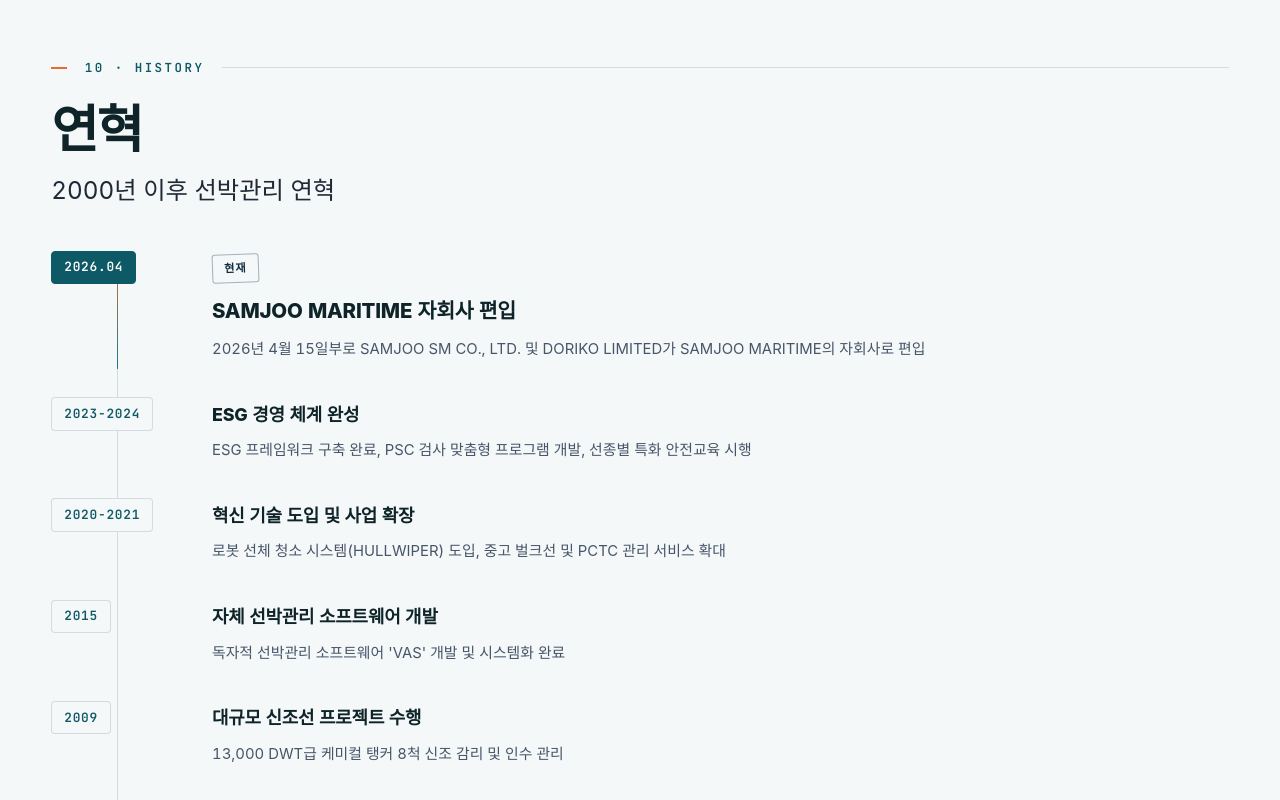
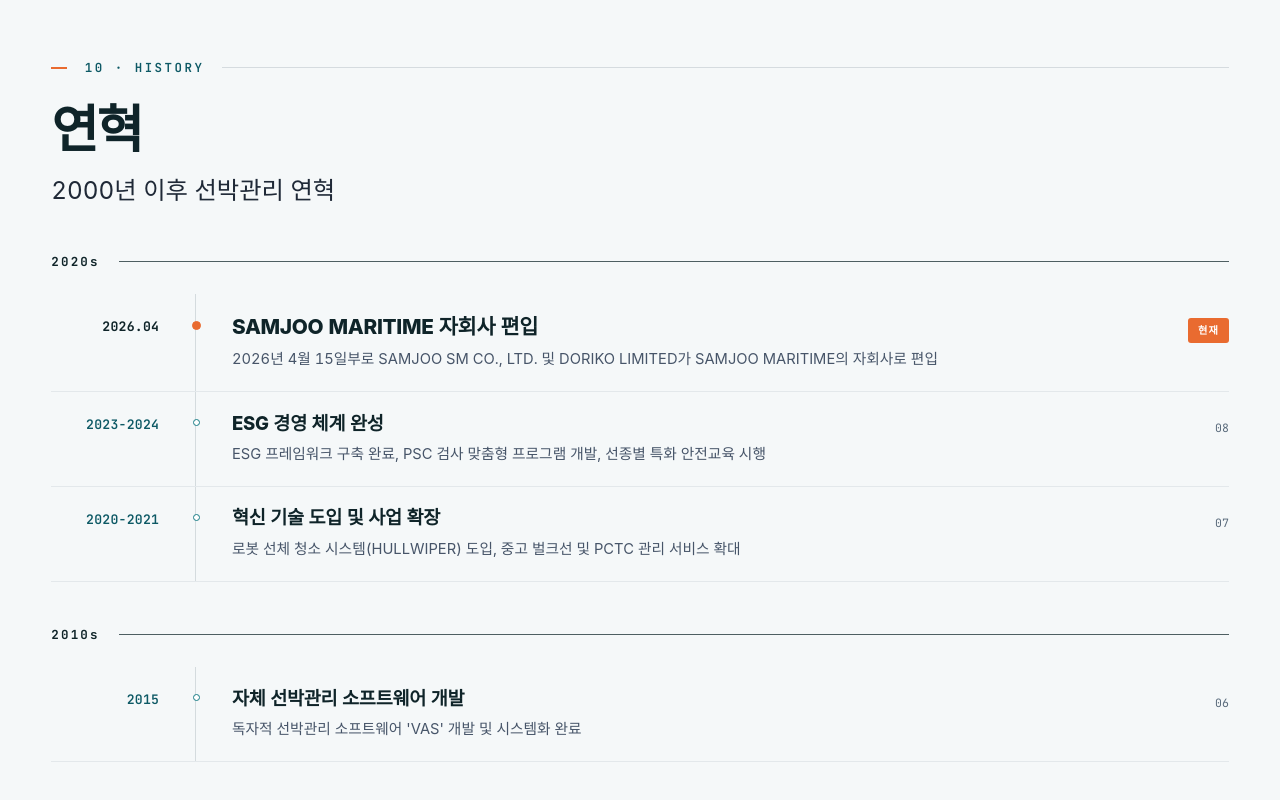
Before and after one commit to yeonjeman0-crypto/yeonjeman0-crypto.github.io, a plain HTML site: page index.html in a window 1280 px wide. Shown: the part 11200-12000 px from the top of the page. Drawn offline with Linux system fonts and the light colour scheme; a web font is replaced by a local one.

Commit message:
fix: drop the openings list, rebuild the history section
Careers
- removed the four job postings rendered from careers.json and the
  "채용 플랫폼" subhead; the section is the two portals plus the application
  form again, and the lead reads as before
- renderOpenings and the careers.json fetch are gone with it

History rebuilt as a decade ledger
The left-rail version left the right two-thirds of every row empty and the year
chips sat ragged against the spine. Replaced with the register grammar used
elsewhere on the page:
- grouped by decade (2020s / 2010s / 2000s) with a full-width rule per era
- year in a right-aligned mono gutter so every year lines up on the rail
- continuous rail with a node per entry; the current entry gets a filled coral
  node, a heavier year and a 현재 badge
- body text spans the full measure instead of a 450px column
- sequence numbers on the right edge, matching the certification ledger
- scroll progress line kept, now anchored to the rail's measured x position so
  it tracks the grid at any width
- below 860px it collapses to a 76px gutter without losing the rail

Verified 1920/1440/1024/768/390 in KO and EN: no overflow, no console errors,
all deep links land, scroll lock holds.

```diff
--- a/css/style.css
+++ b/css/style.css
@@ -2054,79 +2054,7 @@
 /* ------------------------------------------------------------
    17. HISTORY — 중앙 스파인 · 기록 항목
    ------------------------------------------------------------ */
-.timeline { position: relative; max-width: none; margin: 0; }
-.timeline::before {
-    content: '';
-    position: absolute;
-    left: 66px;
-    transform: none;
-    top: 0;
-    bottom: 0;
-    width: 1px;
-    background-color: var(--hairline);
-    background-image: linear-gradient(180deg, var(--coral), var(--teal));
-    background-repeat: no-repeat;
-    background-size: 100% var(--tl-progress, 0%);
-}
 /* 좌측 레일 — 중앙 스파인은 매 행 450px를 비웠음. 잉크 밀도 2배, 높이 -30% */
-.timeline__item {
-    display: grid;
-    grid-template-columns: 132px 1fr;
-    margin-bottom: 2.2rem;
-    position: relative;
-}
-.timeline__year {
-    grid-column: 1;
-    justify-self: start;
-    align-self: start;
-    height: fit-content;
-    font-family: var(--font-mono);
-    font-size: 0.8rem;
-    font-weight: 600;
-    letter-spacing: 0.06em;
-    color: var(--teal-deep);
-    background: var(--bg);
-    border: 1px solid var(--hairline);
-    border-radius: 4px;
-    padding: 0.3rem 0.75rem;
-    z-index: 2;
-    font-variant-numeric: tabular-nums;
-}
-.timeline__content { padding-top: 0.15rem; }
-.timeline__item .timeline__content {
-    grid-column: 2;
-    grid-row: 1;
-    text-align: left;
-    padding-left: 1.8rem;
-}
-.timeline__content h3 {
-    font-size: 1.12rem;
-    font-weight: 800;
-    letter-spacing: -0.01em;
-    color: var(--ink);
-    margin-bottom: 0.45rem;
-}
-.timeline__content p { color: var(--gray); font-size: 0.93rem; line-height: 1.75; }
-.timeline__badge {
-    display: inline-block;
-    margin-bottom: 0.7rem;
-    padding: 0.24rem 0.7rem;
-    border: 1.5px solid rgba(15, 43, 67, 0.35);
-    color: var(--navy);
-    font-family: var(--font-mono);
-    font-size: 0.7rem;
-    font-weight: 700;
-    letter-spacing: 0.08em;
-    text-transform: uppercase;
-    border-radius: 3px;
-    transform: rotate(-2deg);
-}
-.timeline__item.is-highlight .timeline__year {
-    background: var(--teal-deep);
-    border-color: var(--teal-deep);
-    color: #fff;
-}
-.timeline__item.is-highlight .timeline__content h3 { font-size: 1.28rem; }
 
 /* ------------------------------------------------------------
    18. CERTIFICATIONS — 증서 기록부 (ledger)
@@ -2747,14 +2675,14 @@
 /* ------------------------------------------------------------
    24. REVEAL
    ------------------------------------------------------------ */
-.kpi__card, .mv, .timeline__item, .org__box, .fleet__cat, .service,
+.kpi__card, .mv, .tl__row, .org__box, .fleet__cat, .service,
 .stats-dark__card, .cert, .why__item, .careers-portal, .esg-col,
 .safety-col, .safety-cycle__step, .direction {
     opacity: 0;
     transform: translateY(18px);
     transition: opacity 0.65s var(--ease), transform 0.65s var(--ease), background var(--t), border-color var(--t), box-shadow var(--t);
 }
-.kpi__card.in-view, .mv.in-view, .timeline__item.in-view, .org__box.in-view,
+.kpi__card.in-view, .mv.in-view, .tl__row.in-view, .org__box.in-view,
 .fleet__cat.in-view, .service.in-view, .stats-dark__card.in-view, .cert.in-view,
 .why__item.in-view, .careers-portal.in-view, .esg-col.in-view,
 .safety-col.in-view, .safety-cycle__step.in-view, .direction.in-view {
@@ -2919,20 +2847,6 @@
 
     /* 연혁 — 좌측 정렬 스택 */
     .timeline::before { left: 6px; transform: none; }
-    .timeline__item { grid-template-columns: 1fr; margin-bottom: 2rem; padding-left: 2rem; }
-    .timeline__year {
-        grid-column: 1;
-        grid-row: 1;
-        justify-self: start;
-        margin-bottom: 0.6rem;
-    }
-    .timeline__item:nth-child(odd) .timeline__content,
-    .timeline__item:nth-child(even) .timeline__content {
-        grid-column: 1;
-        grid-row: 2;
-        text-align: left;
-        padding: 0;
-    }
 }
 
 @media (max-width: 640px) {
@@ -2966,8 +2880,6 @@
 
     /* 연혁 — 스파인 제거, 풀폭 리스트 */
     .timeline::before { display: none; }
-    .timeline__item { padding-left: 0; margin-bottom: 1.6rem; padding-bottom: 1.6rem; border-bottom: 1px solid var(--hairline-soft); }
-    .timeline__item:last-child { border-bottom: 0; }
 
     .org__teams { grid-template-columns: 1fr !important; }
     .org__box { width: 100%; max-width: none; }
@@ -3051,6 +2963,149 @@
 }
 
 /* ------------------------------------------------------------
+   21b. TIMELINE — 연대 원장 (연도 거터 · 레일 · 본문 · 우측 표식)
+   ------------------------------------------------------------ */
+.timeline { position: relative; }
+/* 스크롤 진행선 — 읽은 만큼 레일이 차오름 */
+.timeline::after {
+    content: '';
+    position: absolute;
+    left: var(--tl-rail-x, 144px);
+    top: 0;
+    width: 1px;
+    height: var(--tl-progress, 0%);
+    background: linear-gradient(180deg, var(--coral), var(--teal));
+    pointer-events: none;
+}
+
+/* 연대 구분 — 10년 단위로 문단을 나눔 */
+.tl__era {
+    display: flex;
+    align-items: center;
+    gap: 1.2rem;
+    margin: 2.6rem 0 1.4rem;
+}
+.tl__era:first-child { margin-top: 0; }
+.tl__era span {
+    font-family: var(--font-mono);
+    font-size: 0.78rem;
+    font-weight: 700;
+    letter-spacing: 0.18em;
+    color: var(--ink);
+    font-variant-numeric: tabular-nums;
+}
+.tl__era::after {
+    content: '';
+    flex: 1;
+    height: 1px;
+    background: var(--rule-strong);
+    opacity: 0.85;
+}
+
+.tl__row {
+    display: grid;
+    grid-template-columns: 108px 28px 1fr 92px;
+    align-items: start;
+    gap: 0 1.4rem;
+    padding: 1.15rem 0;
+    border-bottom: 1px solid var(--hairline-soft);
+    transition: background var(--t);
+}
+.tl__row:hover { background: rgba(22, 123, 133, 0.03); }
+
+.tl__year {
+    font-family: var(--font-mono);
+    font-size: 0.82rem;
+    font-weight: 600;
+    letter-spacing: 0.02em;
+    color: var(--teal-deep);
+    font-variant-numeric: tabular-nums;
+    text-align: right;
+    padding-top: 0.2rem;
+    white-space: nowrap;
+}
+
+/* 레일 — 행 사이를 잇는 세로선 + 노드 */
+.tl__rail { position: relative; align-self: stretch; justify-self: center; width: 1px; }
+.tl__rail::before {
+    content: '';
+    position: absolute;
+    left: 0;
+    top: -1.15rem;
+    bottom: -1.15rem;
+    width: 1px;
+    background: var(--hairline);
+}
+.tl__row:last-child .tl__rail::before { bottom: 50%; }
+.tl__node {
+    position: absolute;
+    left: 50%;
+    top: 0.55rem;
+    width: 7px;
+    height: 7px;
+    margin-left: -3px;
+    border-radius: 50%;
+    background: #fff;
+    border: 1.5px solid var(--teal);
+}
+
+.tl__body h3 {
+    font-size: var(--t-title);
+    font-weight: 800;
+    line-height: 1.35;
+    letter-spacing: -0.015em;
+    color: var(--ink);
+    word-break: keep-all;
+}
+.tl__body p {
+    margin-top: 0.4rem;
+    font-size: 0.92rem;
+    line-height: 1.75;
+    color: var(--gray);
+    max-width: 78ch;
+    word-break: keep-all;
+}
+
+.tl__tag { justify-self: end; padding-top: 0.15rem; }
+.tl__seq {
+    font-family: var(--font-mono);
+    font-size: 0.72rem;
+    color: var(--gray-light);
+    font-variant-numeric: tabular-nums;
+}
+.tl__now {
+    display: inline-block;
+    padding: 0.22rem 0.6rem;
+    border-radius: var(--r-chip);
+    background: var(--coral);
+    color: #fff;
+    font-family: var(--font-mono);
+    font-size: 0.64rem;
+    font-weight: 700;
+    letter-spacing: 0.12em;
+}
+
+/* 최신 항목 강조 — 채워진 노드와 굵은 연도 */
+.tl__row.is-now .tl__node { background: var(--coral); border-color: var(--coral); width: 9px; height: 9px; margin-left: -4px; }
+.tl__row.is-now .tl__year { color: var(--ink); font-weight: 700; }
+.tl__row.is-now .tl__body h3 { font-size: calc(var(--t-title) * 1.12); }
+
+@media (max-width: 860px) {
+    .tl__row {
+        grid-template-columns: 76px 20px 1fr;
+        grid-template-areas: "year rail body" ". . tag";
+        gap: 0 0.9rem;
+        padding: 0.95rem 0;
+    }
+    .tl__year { grid-area: year; font-size: 0.75rem; }
+    .tl__rail { grid-area: rail; }
+    .tl__body { grid-area: body; }
+    .tl__tag { grid-area: tag; justify-self: start; padding-top: 0.5rem; }
+    .tl__row:not(.is-now) .tl__tag { display: none; }
+    .tl__era { margin: 2rem 0 1rem; gap: 0.9rem; }
+}
+
+/* ------------------------------------------------------------
    24b. OPENINGS / RECORD — 기존 원장 문법을 그대로 차용
    ------------------------------------------------------------ */
 .subhead {
@@ -3365,7 +3420,7 @@
     .careers-portal__badge::before { animation: none; }
     .loading__logo img { animation: none; }
     .fleet-donut__seg { transition: none; stroke-dashoffset: 0; }
-    .kpi__card, .mv, .timeline__item, .org__box, .fleet__cat, .service,
+    .kpi__card, .mv, .tl__row, .org__box, .fleet__cat, .service,
     .stats-dark__card, .cert, .why__item, .careers-portal, .esg-col,
     .safety-col, .safety-cycle__step, .direction {
         opacity: 1;
--- a/js/i18n.js
+++ b/js/i18n.js
@@ -88,12 +88,10 @@
         'hist.lead': '2000년 이후 선박관리 연혁',
         'cert.eyebrow': '11 · Compliance & Certifications', 'cert.title': '규약 준수 및 인증',
         'cert.lead': 'ISM Code DOC (DNV·KR) · ISO 통합 인증 · 외부 검사 대응',
-
-        'careers.portals.title': '채용 플랫폼',
         'record.eyebrow': '12 · Record', 'record.title': '운항·인증 기록',
         'record.lead': '검사·인증·선대 변동 기록',
         'careers.eyebrow': '13 · Crew Recruitment', 'careers.title': '해상직원 채용정보',
-        'careers.lead': '현재 모집 중인 해상·육상 직위',
+        'careers.lead': '현재 채용 공고는 아래 사이트에서 확인해 주세요.',
         'careers.portal.badge': '채용중',
         'careers.portal.viewBtn': '현재 채용중인 공고 확인하기',
         'careers.seanet.title': 'Seanet',
@@ -206,12 +204,10 @@
         'hist.lead': 'Ship management milestones since 2000',
         'cert.eyebrow': '11 · 규약 준수 및 인증', 'cert.title': 'Compliance & Certifications',
         'cert.lead': 'ISM Code DOC (DNV·KR) · Integrated ISO certifications · External inspection readiness',
-
-        'careers.portals.title': 'Recruitment Platforms',
         'record.eyebrow': '12 · 운항·인증 기록', 'record.title': 'Operational Record',
         'record.lead': 'Inspections, certifications and fleet changes',
         'careers.eyebrow': '13 · 해상직원 채용', 'careers.title': 'Maritime Crew Recruitment',
-        'careers.lead': 'Current sea-going and shore openings',
+        'careers.lead': 'View current openings on the sites below.',
         'careers.portal.badge': 'Hiring',
         'careers.portal.viewBtn': 'View current openings',
         'careers.seanet.title': 'Seanet',
--- a/js/main.js
+++ b/js/main.js
@@ -10,7 +10,6 @@
     history: null,
     org: null,
     certs: null,
-    careers: null,
     news: null
 };
 
@@ -345,16 +344,28 @@
         .replace(/SAMJOO SM(?!\w)/g,    '<span class="nowrap">SAMJOO SM</span>')
         .replace(/DORIKO LIMITED/g,     '<span class="nowrap">DORIKO LIMITED</span>')
         .replace(/DORIKO LTD\.?/g,      '<span class="nowrap">DORIKO LTD.</span>');
-    document.getElementById('timeline').innerHTML = state.history.map(h => `
-        <div class="timeline__item ${h.highlight ? 'is-highlight' : ''}">
-            <div class="timeline__year">${h.year}</div>
-            <div class="timeline__content">
-                ${h.highlight ? '<span class="timeline__badge">' + (state.lang === 'ko' ? '현재' : 'PRESENT') + '</span>' : ''}
+    const ko = state.lang === 'ko';
+    // 연대 그룹으로 묶어 원장처럼 — 9개 평면 나열 대신 시대 단위로 읽히게
+    const decadeOf = (y) => Math.floor(parseInt(String(y).slice(0, 4), 10) / 10) * 10;
+    let lastDecade = null;
+    const rows = state.history.map((h, i) => {
+        const d = decadeOf(h.year);
+        const marker = d !== lastDecade
+            ? `<div class="tl__era"><span>${d}s</span></div>`
+            : '';
+        lastDecade = d;
+        return marker + `
+        <article class="tl__row${h.highlight ? ' is-now' : ''}">
+            <div class="tl__year">${h.year}</div>
+            <div class="tl__rail" aria-hidden="true"><span class="tl__node"></span></div>
+            <div class="tl__body">
                 <h3>${protectBrand(L(h.title))}</h3>
                 <p>${protectBrand(L(h.desc))}</p>
             </div>
-        </div>
-    `).join('');
+            <div class="tl__tag">${h.highlight ? `<span class="tl__now">${ko ? '현재' : 'PRESENT'}</span>` : `<span class="tl__seq">${String(state.history.length - i).padStart(2, '0')}</span>`}</div>
+        </article>`;
+    }).join('');
+    document.getElementById('timeline').innerHTML = rows;
 }
 
 function renderCerts() {
@@ -380,37 +391,6 @@
             <span class="cert__cat">${c.category.toUpperCase()}</span>
         </div>`;
     }).join('');
-}
-
-// 채용 공고 — careers.json (지금까지 데이터만 있고 화면에 없던 것)
-const DEPT_LABEL = {
-    deck: { ko: '항해', en: 'Deck' },
-    engineer: { ko: '기관', en: 'Engine' },
-    shore: { ko: '육상', en: 'Shore' },
-};
-function renderOpenings() {
-    const el = document.getElementById('openingsList');
-    if (!el) return;
-    const list = (state.careers || []).filter(j => j.status === 'open');
-    const ko = state.lang === 'ko';
-    if (!list.length) {
-        el.innerHTML = `<p class="openings__empty">${ko ? '현재 모집 중인 공고가 없습니다.' : 'No open positions at this time.'}</p>`;
-        return;
-    }
-    el.innerHTML = list.map((j, i) => `
-        <article class="opening">
-            <span class="opening__no">${String(i + 1).padStart(2, '0')}</span>
-            <span class="opening__dept">${L(DEPT_LABEL[j.department] || { ko: j.department, en: j.department })}</span>
-            <span class="opening__body">
-                <h4>${j.title}</h4>
-                <p>${j.description}</p>
-            </span>
-            <span class="opening__meta">
-                <span>${j.location}</span>
-                <span>${j.employment}</span>
-            </span>
-            <span class="opening__date">${j.posted_at}</span>
-        </article>`).join('');
 }
 
 // 운항·인증 기록 — news.json (api.js에 있었지만 호출하는 곳이 없었음)
@@ -551,7 +531,6 @@
     renderHistory();
     renderCerts();
     renderWhyEvidence();
-    renderOpenings();
     renderRecord();
     renderDirections();
     if (typeof window.refreshMailpick === 'function') window.refreshMailpick();
@@ -785,13 +764,19 @@
         const passed = (vh * 0.65) - r.top;
         const p = Math.max(0, Math.min(1, passed / Math.max(r.height, 1)));
         tl.style.setProperty('--tl-progress', (p * 100).toFixed(1) + '%');
+        // 레일 x좌표 실측 — 그리드 폭이 바뀌어도 진행선이 따라붙음
+        const rail = tl.querySelector('.tl__rail');
+        if (rail) {
+            const rr = rail.getBoundingClientRect();
+            tl.style.setProperty('--tl-rail-x', Math.round(rr.left - r.left) + 'px');
+        }
     };
     window.addEventListener('scroll', update, { passive: true });
     window.addEventListener('resize', update);
     update();
 }
 
-const REVEAL_SELECTOR = '.kpi__card, .mv, .timeline__item, .org__box, .fleet__cat, .service, .stats-dark__card, .cert, .why__item, .careers-portal, .esg-col, .safety-col, .safety-cycle__step, .direction';
+const REVEAL_SELECTOR = '.kpi__card, .mv, .tl__row, .org__box, .fleet__cat, .service, .stats-dark__card, .cert, .why__item, .careers-portal, .esg-col, .safety-col, .safety-cycle__step, .direction';
 let _revealIO;
 function setupReveal() {
     // 재렌더(언어 전환 등)로 새로 생성된 노드도 매번 다시 관찰한다.
@@ -835,10 +820,10 @@
     state.lang = savedLang;
 
     try {
-        const [company, fleet, services, history, org, certs, careers, news] = await Promise.all([
+        const [company, fleet, services, history, org, certs, news] = await Promise.all([
             API.company(), API.fleet(), API.services(),
             API.history(), API.organization(), API.certifications(),
-            API.careers.list(), API.news.list(20)
+            API.news.list(20)
         ]);
         state.company = company;
         state.fleet = fleet;
@@ -846,7 +831,6 @@
         state.history = history;
         state.org = org;
         state.certs = certs;
-        state.careers = careers;
         state.news = news;
     } catch (err) {
         console.error('[INIT] data load failed:', err);
```
Also changed, not shown: index.html (+7 -9 lines).
